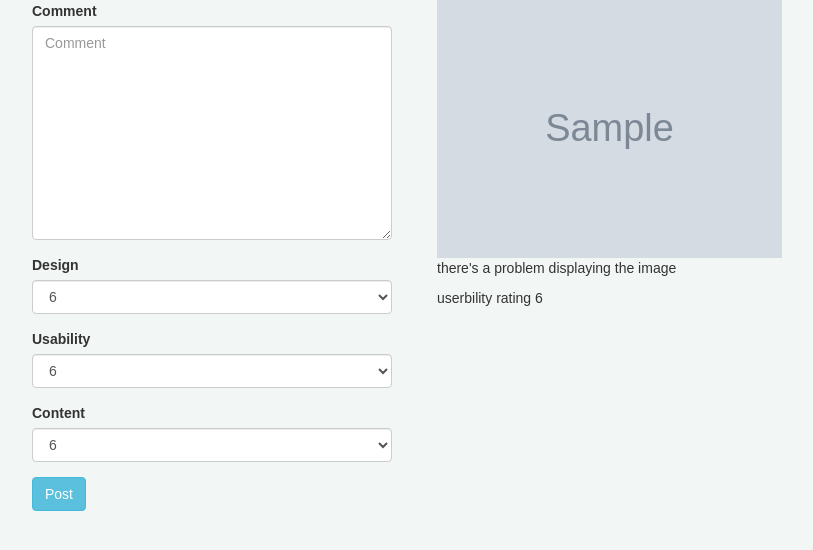
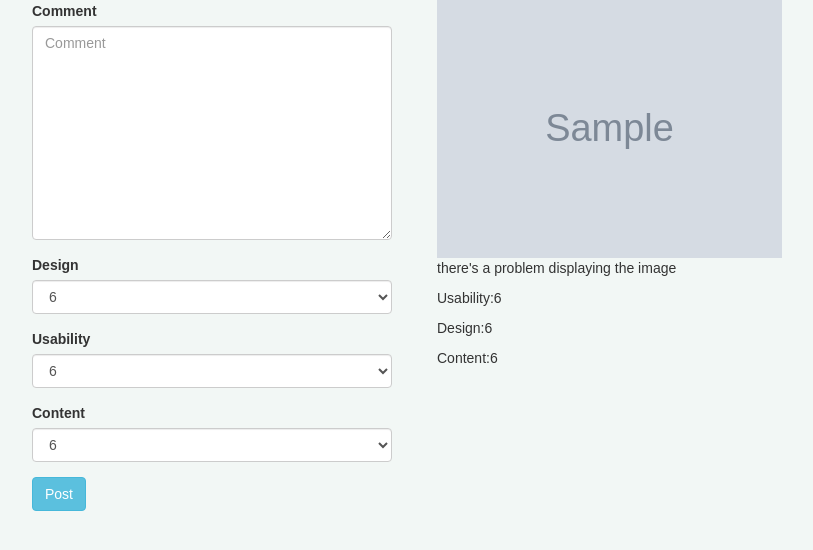
Before and after one commit to Yvonne-Ouma/awwwards, a Django app: template gifts/templates/review/review.html in a window 1280 px wide. Shown: the part 182-732 px from the top of the page, without its empty margins (38-851 px from the left). Run offline with Django 3.2, Linux system fonts and the light colour scheme; tables that the repository leaves empty hold one stand-in row (values such as "Sample post"); the template is opened without the code that fills it: values that come from a table or form of the project are taken from there, most other values are stand-ins (such as "Sample title", 1, 10 or a date in 2020); grey boxes marked "Sample" are stand-in pictures; some libraries are stand-ins or nearby versions; some web fonts are replaced.

Commit message:
changes made

```diff
--- a/gifts/templates/review/review.html
+++ b/gifts/templates/review/review.html
@@ -25,8 +25,9 @@
                         <img src="{{ project.photo.url  }}" style="width:100%;">
                         <p> there's a problem displaying the image </p>
                         <div class="div-footer">
-                            </p> userbility rating {% if review.usability %} {{review.usability}} {% else %} no_review
-                            {%endif %}</p>
+                            <p>Usability:{{review.usability}}</p>
+                            <p>Design:{{review.design}}</p>
+                            <p>Content:{{review.content}}</p>
                             <p></p>
                         </div>
 
```
Also changed, not shown: gifts/migrations/0003_auto_20181018_1711.py (added).
